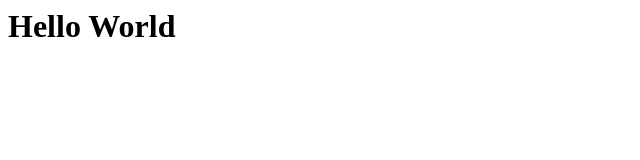
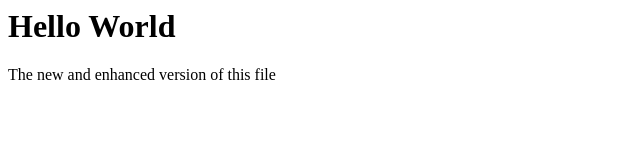
Before and after one commit to gjngeldenhuis/skyscape-simple, a plain HTML site: page files/index.html in a window 1280 px wide. Shown: the whole page, without its empty margins (0-640 px from the left). Drawn offline with Linux system fonts and the light colour scheme.

Commit message:
Enhancing the module

```diff
--- a/files/index.html
+++ b/files/index.html
@@ -1,4 +1,4 @@
 <html>
   <h1> Hello World </h1>
-
+The new and enhanced version of this file
 </html>
```
